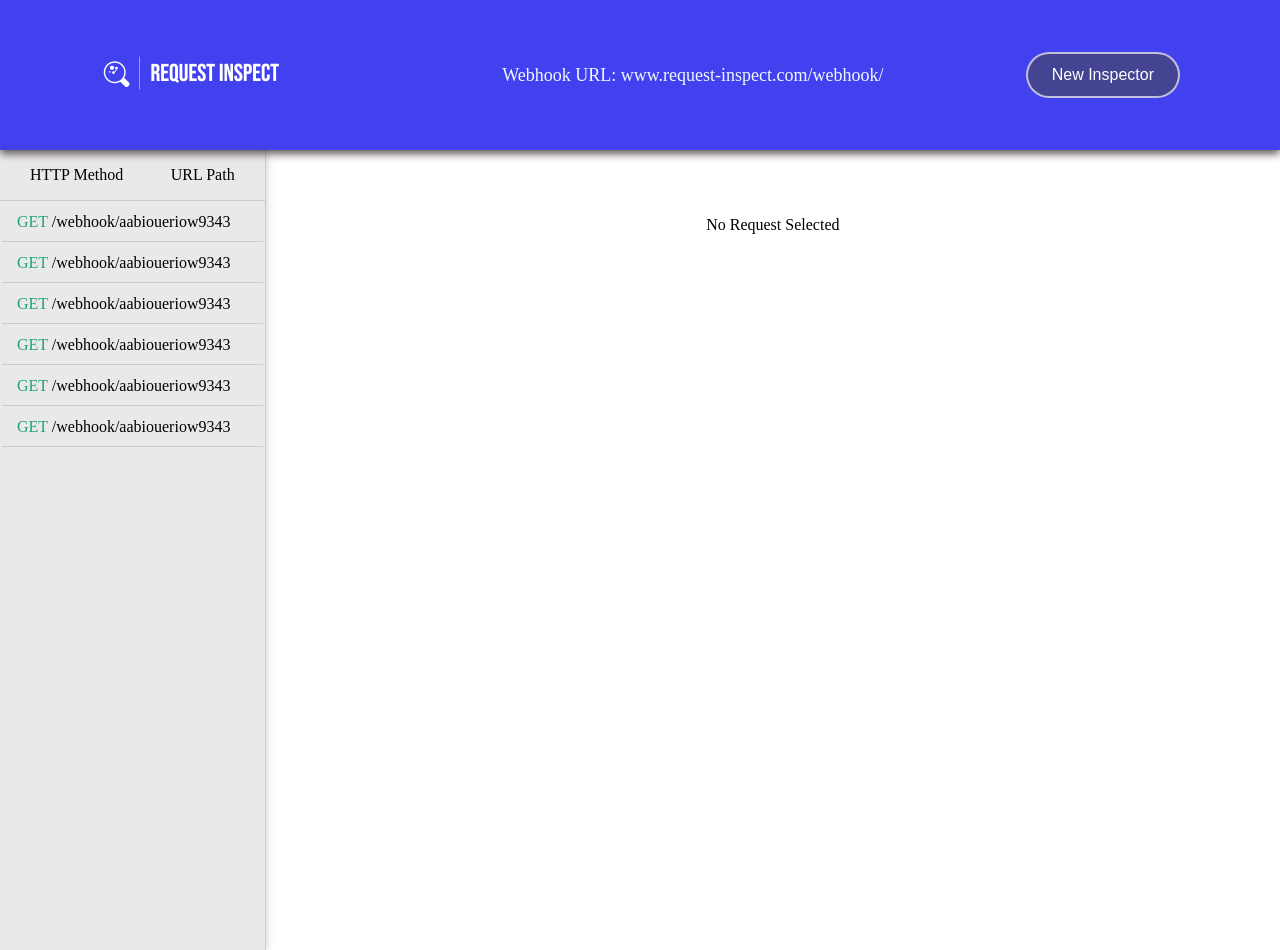
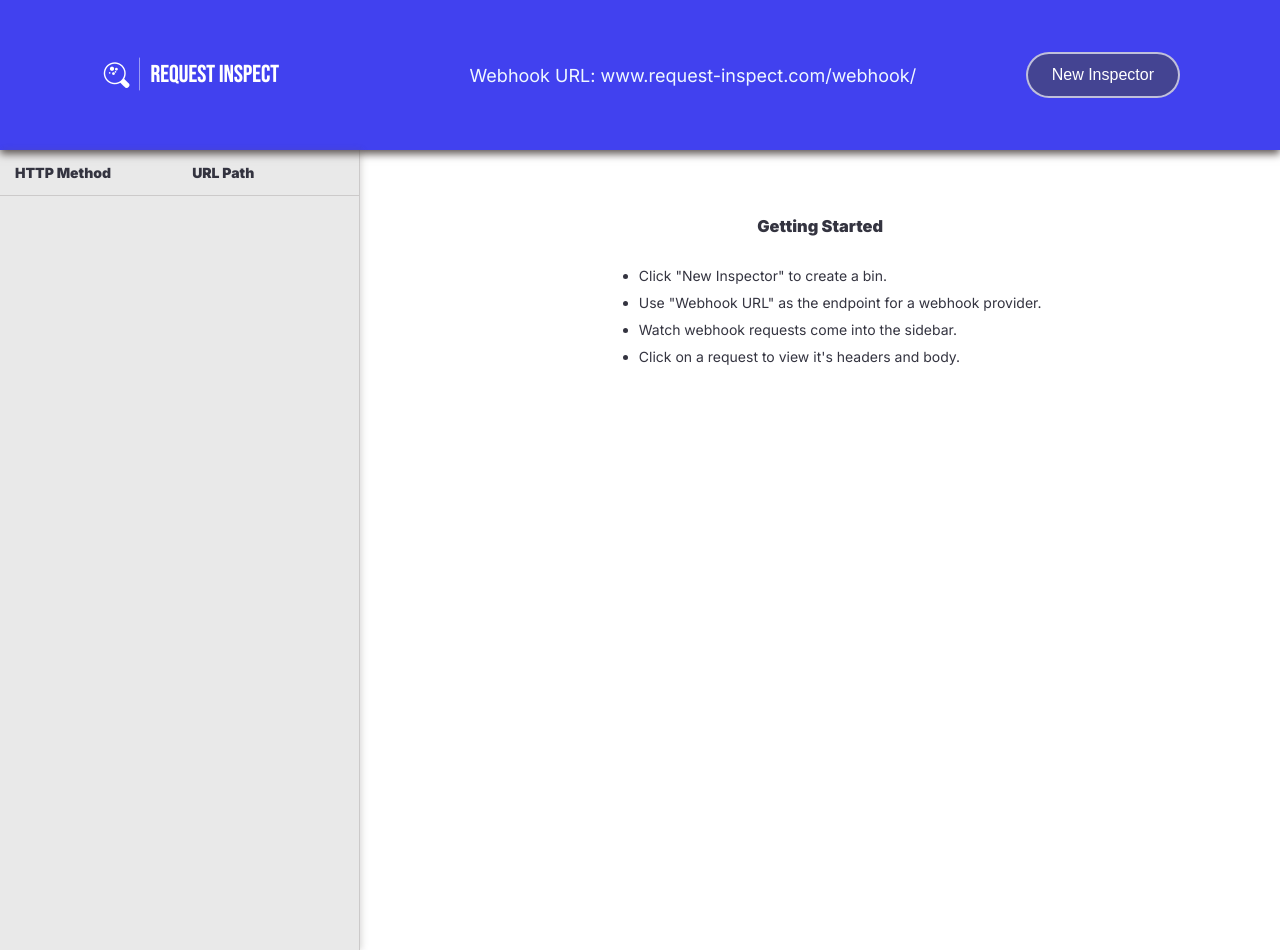
Before and after one commit to LeeyaD/request_dumpster, a React (Create React App) app in the folder frontend/: page / in a window 1280 px wide. Built offline with nearby package versions, Linux system fonts and the light colour scheme.

Commit message:
more css

```diff
--- a/frontend/public/index.html
+++ b/frontend/public/index.html
@@ -3,12 +3,9 @@
   <head>
     <meta charset="utf-8" />
     <link rel="icon" href="%PUBLIC_URL%/favicon.ico" />
-    <!-- <link
-    rel="stylesheet"
-    href="https://cdn.jsdelivr.net/npm/bootstrap@5.2.3/dist/css/bootstrap.min.css"
-    integrity="sha384-rbsA2VBKQhggwzxH7pPCaAqO46MgnOM80zW1RWuH61DGLwZJEdK2Kadq2F9CUG65"
-    crossorigin="anonymous"
-    /> -->
+    <link rel="preconnect" href="https://fonts.googleapis.com">
+    <link rel="preconnect" href="https://fonts.gstatic.com" crossorigin>
+    <link href="https://fonts.googleapis.com/css2?family=Barlow:wght@400;900&family=Inter:wght@400;900&display=swap" rel="stylesheet">
     <meta name="viewport" content="width=device-width, initial-scale=1" />
     <meta name="theme-color" content="#000000" />
     <meta
--- a/frontend/public/main.css
+++ b/frontend/public/main.css
@@ -2,6 +2,10 @@ body, html {
 	margin: 0;
 	padding: 0;
 	height: 100%;
+	color: #343440;
+	font-family: 'Barlow', sans-serif;
+	font-family: 'Inter', sans-serif;
+	font-size: 14px;
 }
 
 #root {
@@ -72,20 +76,29 @@ button:focus {
 	border-right: 1px solid #60585636;
 	background-color: #4949491f;
 	height: 100%;
+	width: 500px;
 	box-shadow: 2px 0px 6px #60585636;
 }
 
 #sidebar-header {
 	display: flex;
 	justify-content: space-between;
-	padding: 0 30px;
+	padding: 0 15px;
 	border-bottom: 1px solid #60585636;
 }
 
+#sidebar-header_path {
+	margin-right: 90px;
+}
+.sidebar-container {
+	display: flex;
+	justify-content: space-between;
+}
+
 .sidebar-items {
+	width: 450px;
 	padding: 10px 15px;
 	border-bottom: 1px solid #60585636;
-	width: 300px;
 }
 
 .sidebar-items:hover {
@@ -110,5 +123,17 @@ button:focus {
 }
 
 .header-info {
+	text-align: left;
+	border: 1px solid #60585636;
+	padding: 5px 10px;
+	width: 300px;
+}
+
+.header-title {
 	text-align: center;
+	font-weight: 900;
 }
+
+.instructions {
+	margin-bottom: 10px;
+}
--- a/frontend/src/App.js
+++ b/frontend/src/App.js
@@ -1,158 +1,6 @@
-import { useState, useEffect } from "react";
+import { useState } from "react";
 import { Table } from 'react-bootstrap'
 import requestService from './services/requests'
-
-const mongoRequestsData = [
-  {
-    id: 1,
-    requestHeaders: {
-      'host': 'requestbinder.com/aabioueriow9343',
-      'content-length': '97',
-      'accept': 'applic... */*',
-      'sec-fetch-site': 'same-origin',
-      'accept-language': 'en-GB,en;q=0.9',
-      'accept-encoding': 'gzip, deflate, br',
-      'sec-fetch-mode': 'cors',
-      'content-type': 'application/json',
-      'origin': 'https:....com',
-      'user-agent': 'Mozill...1.15',
-      'referer': 'https:...eea1',
-      'sec-fetch-dest': 'empty',
-    }
-  },
-  {
-    id: 2,
-    requestHeaders: {
-      'host': 'requestbinder.com/aabioueriow9343',
-      'content-length': '97',
-      'accept': 'applic... */*',
-      'sec-fetch-site': 'same-origin',
-      'accept-language': 'en-GB,en;q=0.9',
-      'accept-encoding': 'gzip, deflate, br',
-      'sec-fetch-mode': 'cors',
-      'content-type': 'application/json',
-      'origin': 'https:....com',
-      'user-agent': 'Mozill...1.15',
-      'referer': 'https:...eea1',
-      'sec-fetch-dest': 'empty',
-    }
-  },
-  {
-    id: 3,
-    requestHeaders: {
-      'host': 'requestbinder.com/aabioueriow9343',
-      'content-length': '97',
-      'accept': 'applic... */*',
-      'sec-fetch-site': 'same-origin',
-      'accept-language': 'en-GB,en;q=0.9',
-      'accept-encoding': 'gzip, deflate, br',
-      'sec-fetch-mode': 'cors',
-      'content-type': 'application/json',
-      'origin': 'https:....com',
-      'user-agent': 'Mozill...1.15',
-      'referer': 'https:...eea1',
-      'sec-fetch-dest': 'empty',
-    }
-  },
-  {
-    id: 4,
-    requestHeaders: {
-      'host': 'requestbinder.com/aabioueriow9343',
-      'content-length': '97',
-      'accept': 'applic... */*',
-      'sec-fetch-site': 'same-origin',
-      'accept-language': 'en-GB,en;q=0.9',
-      'accept-encoding': 'gzip, deflate, br',
-      'sec-fetch-mode': 'cors',
-      'content-type': 'application/json',
-      'origin': 'https:....com',
-      'user-agent': 'Mozill...1.15',
-      'referer': 'https:...eea1',
-      'sec-fetch-dest': 'empty'
-    }
-  },
-  {
-    id: 5,
-    requestHeaders: {
-      'host': 'requestbinder.com/aabioueriow9343',
-      'content-length': '97',
-      'accept': 'applic... */*',
-      'sec-fetch-site': 'same-origin',
-      'accept-language': 'en-GB,en;q=0.9',
-      'accept-encoding': 'gzip, deflate, br',
-      'sec-fetch-mode': 'cors',
-      'content-type': 'application/json',
-      'origin': 'https:....com',
-      'user-agent': 'Mozill...1.15',
-      'referer': 'https:...eea1',
-      'sec-fetch-dest': 'empty'
-    }
-  },
-  {
-    id: 6,
-    requestHeaders: {
-      'host': 'requestbinder.com/aabioueriow9343',
-      'content-length': '97',
-      'accept': 'applic... */*',
-      'sec-fetch-site': 'same-origin',
-      'accept-language': 'en-GB,en;q=0.9',
-      'accept-encoding': 'gzip, deflate, br',
-      'sec-fetch-mode': 'cors',
-      'content-type': 'application/json',
-      'origin': 'https:....com',
-      'user-agent': 'Mozill...1.15',
-      'referer': 'https:...eea1',
-      'sec-fetch-dest': 'empty'
-    }
-  },
-]
-
-const pgRequestsData = [
-  {
-    id: 1,
-    bin_id: 1,
-    mongo_id: 1,
-    http_method: 'GET',
-    http_path: '/webhook/aabioueriow9343'
-  },
-  {
-    id: 2,
-    bin_id: 1,
-    mongo_id: 2,
-    http_method: 'GET',
-    http_path: '/webhook/aabioueriow9343'
-  },
-  {
-    id: 3,
-    bin_id: 1,
-    mongo_id: 3,
-    http_method: 'GET',
-    http_path: '/webhook/aabioueriow9343'
-  },
-  {
-    id: 4,
-    bin_id: 1,
-    mongo_id: 4,
-    http_method: 'GET',
-    http_path: '/webhook/aabioueriow9343'
-  },
-  {
-    id: 5,
-    bin_id: 1,
-    mongo_id: 5,
-    http_method: 'GET',
-    http_path: '/webhook/aabioueriow9343'
-  },
-  {
-    id: 6,
-    bin_id: 1,
-    mongo_id: 6,
-    http_method: 'GET',
-    http_path: '/webhook/aabioueriow9343'
-  },
-]
-
-const bin = { id: 1, bin_path: 'aabioueriow9343', created_at: '09-13-2023' }
 
 const Header = ({ bin, newBin }) => {
   return (
@@ -164,7 +12,7 @@ const Header = ({ bin, newBin }) => {
           alt="request inspect logo" />
         </a>
       <div id="unique-url">
-        <p>Webhook URL: www.request-inspect.com/webhook/ {bin ? bin.bin_path : ""}</p>
+        <p>Webhook URL: www.request-inspect.com/webhook/{bin ? bin.bin_path : ""}</p>
       </div>
       <button onClick={newBin}>New Inspector</button>
     </div>
@@ -175,8 +23,8 @@ const SideBar = ({ pRequests, handleRequestClick }) => {
   return (
     <div id="side-bar">
       <div id="sidebar-header">
-        <p>HTTP Method</p>
-        <p>URL Path</p>
+        <p><strong>HTTP Method</strong></p>
+        <p id="sidebar-header_path"><strong>URL Path</strong></p>
       </div>
       <Table striped>
         <tbody>
@@ -186,7 +34,11 @@ const SideBar = ({ pRequests, handleRequestClick }) => {
                 className="sidebar-items"
                 onClick={() => handleRequestClick(request.mongo_id)}
                 key={request.id}>
-                  <span className="http-method">{request.http_method}</span> {request.http_path}
+                <div className="sidebar-container">
+                  <span className="http-method">{request.http_method}</span>
+                  <span>{request.http_path}</span>
+                </div>
+
               </td>
             </tr>
           )}
@@ -200,18 +52,28 @@ const Main = ({ homePage }) => {
   if (!homePage) {
     return (
       <div id="main">
-        <p>No Request Selected</p>
+        <h3>Getting Started</h3>
+        <ul>
+          <li className="instructions">Click "New Inspector" to create a bin.</li>
+          <li className="instructions">Use "Webhook URL" as the endpoint for a webhook provider.</li>
+          <li className="instructions">Watch webhook requests come into the sidebar.</li>
+          <li className="instructions">Click on a request to view it's headers and body.</li>
+        </ul>
       </div>
     )
   }
   return (
     <div id="main">
-      <h2>Webhook Request Headers</h2>
       <table>
         <tbody>
+        <tr key="-1">
+              <td className="header-info header-title">Header</td>
+              <td className="header-info header-title">Value</td>
+            </tr>
           {Object.keys(homePage).map((header, idx) =>
             <tr key={idx}>
-              <td className="header-info">"{header}": "{homePage[header]}"</td>
+              <td className="header-info">"{header}"</td>
+              <td className="header-info">"{homePage[header]}"</td>
             </tr>
           )}
         </tbody>
@@ -221,10 +83,10 @@ const Main = ({ homePage }) => {
 }
 
 const App = () => {
-  const [mongoRequests, setMongoRequests] = useState(mongoRequestsData)
-  const [pgRequests, setPgRequests] = useState(pgRequestsData)
+  const [mongoRequests, setMongoRequests] = useState([])
+  const [pgRequests, setPgRequests] = useState([])
   const [homePage, setHomePage] = useState(null)
-  const [bin, setBin] = useState([])
+  const [bin, setBin] = useState(null)
 
   const handleRequestClick = (mongoID) => {
     console.log(mongoID)
@@ -243,7 +105,11 @@ const App = () => {
 
   const newBin = async () => {
     let newBin = await requestService.createBin()
+    const mData = requestService.fetchMongoData(newBin)
+    const pData = requestService.fetchPgData()
     setBin(newBin)
+    setMongoRequests(mData)
+    setPgRequests(pData)
   }
 
   return (
--- a/frontend/src/services/requests.js
+++ b/frontend/src/services/requests.js
@@ -84,14 +84,14 @@ const pgRequestsData = [
     id: 2,
     bin_id: 2,
     mongo_id: 2,
-    http_method: 'GET',
+    http_method: 'POST',
     http_path: '/webhook/bin_number/request_number'
   },
   {
     id: 3,
     bin_id: 3,
     mongo_id: 3,
-    http_method: 'GET',
+    http_method: 'DELETE',
     http_path: '/webhook/bin_number/request_number'
   },
   {
@@ -110,6 +110,13 @@ const createBin = () => {
   // return request.then(response => response.data)
   return bin
 }
+const fetchMongoData = () => {
+  return mongoRequestsData
+}
+
+const fetchPgData = () => {
+  return pgRequestsData
+}
 
 const getPgRequests = () => {
   // const request = axios.get(baseUrl) // get from the non-webhook url?
@@ -117,6 +124,6 @@ const getPgRequests = () => {
   return pgRequestsData
 }
 
-const exportable = { getPgRequests, createBin }
+const exportable = { getPgRequests, createBin, fetchMongoData, fetchPgData }
 
 export default exportable
```
